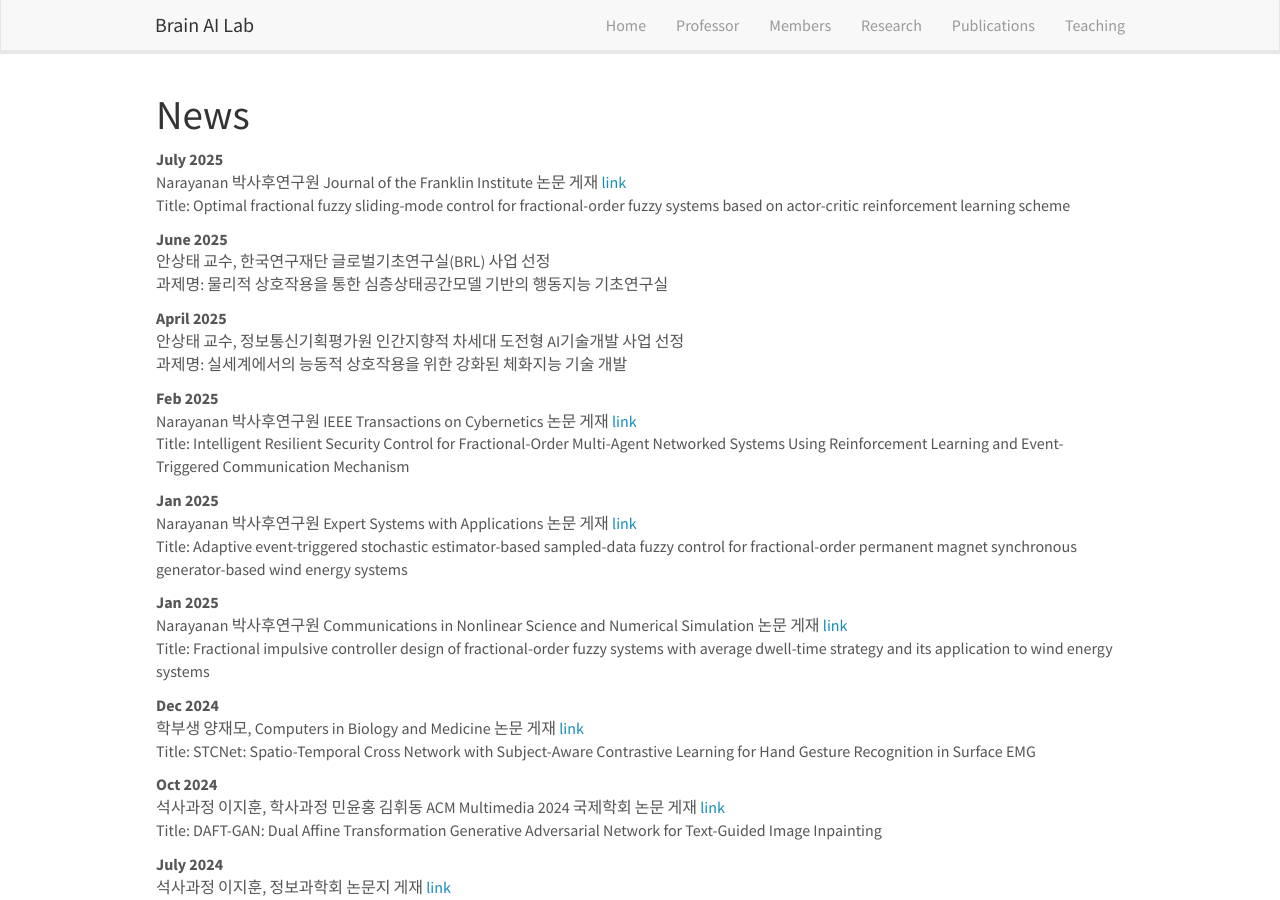
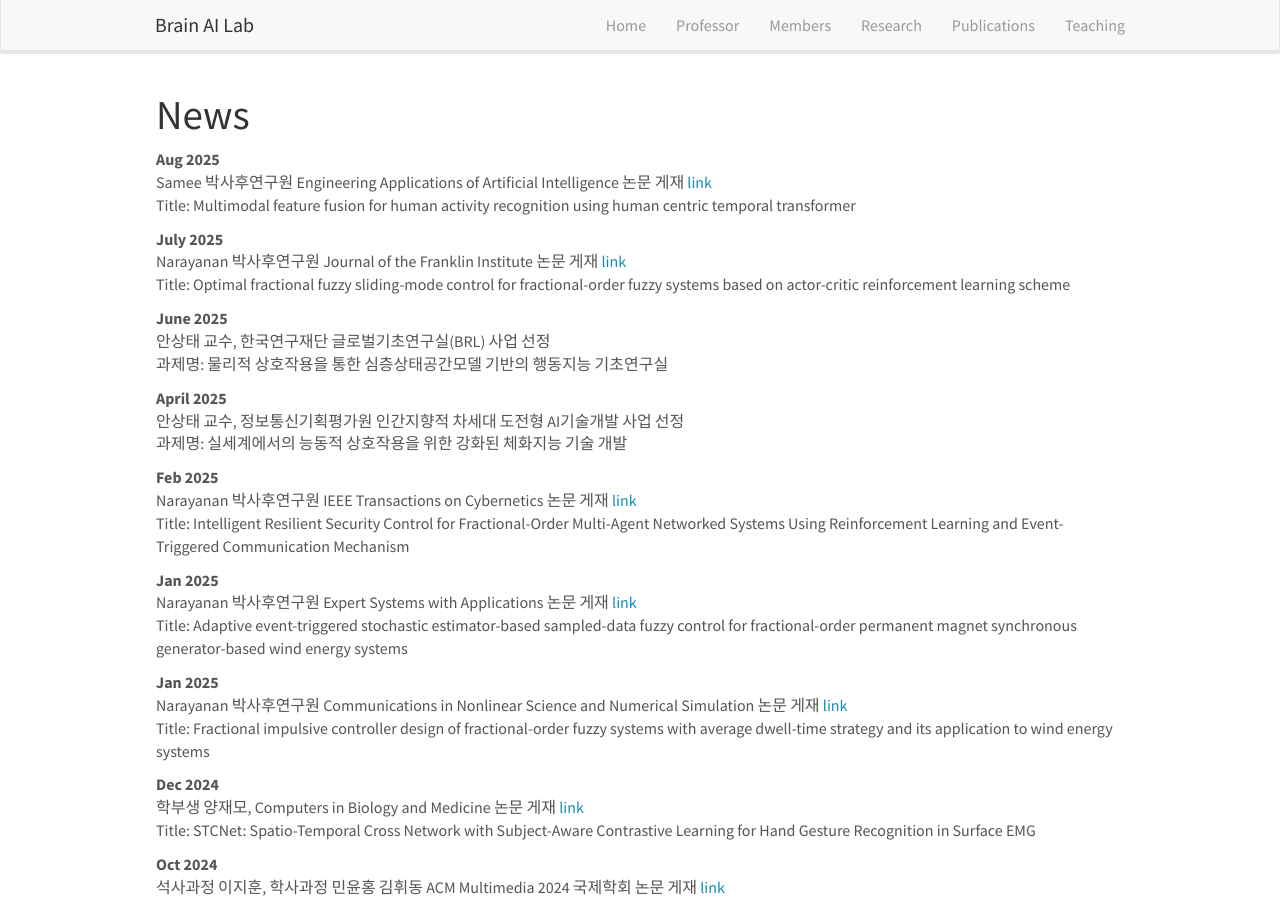
Before and after one commit to KNU-BrainAI/knu-brainai.github.io, a Jekyll site: the page built from _pages/allnews.md, in a window 1280 px wide and 900 px high. Built offline with Jekyll 4.4.1, drawn with Linux system fonts in a browser that asks for light colours; nearby versions of some CDN libraries.

Commit message:
Update news.yml

```diff
--- a/_data/news.yml
+++ b/_data/news.yml
@@ -1,3 +1,7 @@
+- date: Aug 2025
+  headline: "Samee 박사후연구원 Engineering Applications of Artificial Intelligence 논문 게재 <a href='https://www.sciencedirect.com/science/article/abs/pii/S0952197625018469'>link</a>"
+  details: "Title: Multimodal feature fusion for human activity recognition using human centric temporal transformer"
+
 - date: July 2025
   headline: "Narayanan 박사후연구원 Journal of the Franklin Institute 논문 게재 <a href='https://www.sciencedirect.com/science/article/abs/pii/S0016003225002972'>link</a>"
   details: "Title: Optimal fractional fuzzy sliding-mode control for fractional-order fuzzy systems based on actor-critic reinforcement learning scheme"
```
